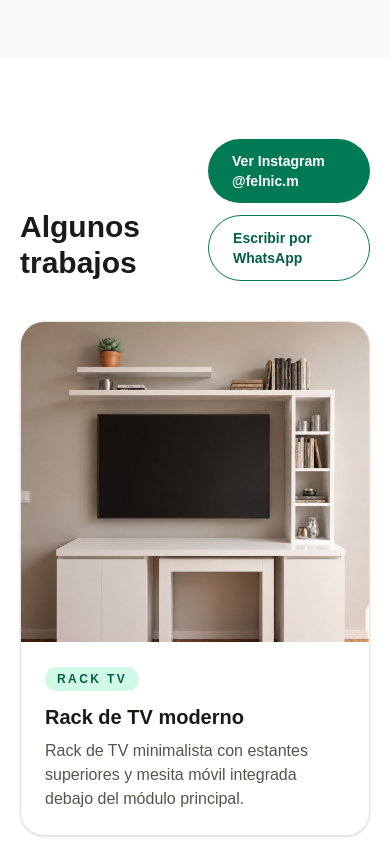
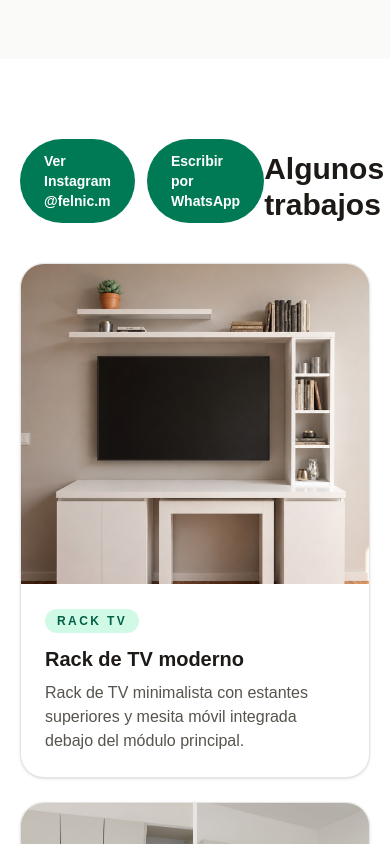
Before and after one commit to Felnic321/felnic-web, a Next.js app: page / in a window 390 px wide. Shown: the part 1740-2584 px from the top of the page. Built offline with nearby package versions, Linux system fonts and the light colour scheme.

Commit message:
Responsive mobile y mejoras visuales

```diff
--- a/app/page.tsx
+++ b/app/page.tsx
@@ -18,7 +18,7 @@ const pasos = [
   {
     icon: "💬",
     title: "Nos escribís",
-    text: "Contanos qué mueble necesitás, tu zona y medidas aproximadas.",
+    text: "Contanos qué mueble necesitás y medidas aproximadas.",
   },
   {
     icon: "📐",
@@ -168,7 +168,7 @@ function PresupuestoForm() {
   }
 
   return (
-    <form className="rounded-[2rem] bg-white p-6 text-stone-900 shadow-2xl">
+    <form className="w-full max-w-full rounded-[2rem] bg-white p-4 sm:p-6 text-stone-900 shadow-2xl">
       <h3 className="text-2xl font-semibold">Solicitar presupuesto</h3>
 
       <div className="mt-6 grid gap-4">
@@ -196,7 +196,7 @@ function PresupuestoForm() {
             Medidas aproximadas (en metros)
           </p>
 
-          <div className="grid gap-3 sm:grid-cols-3">
+          <div className="grid gap-3 grid-cols-1 sm:grid-cols-3">
             <input
               placeholder="Largo"
               className="rounded-2xl border border-stone-300 px-4 py-3"
@@ -319,22 +319,22 @@ export default function FelnicLanding() {
         <section id="trabajos" className="bg-white py-20">
           <div className="mx-auto max-w-7xl px-5">
             <div className="mb-10 flex items-end justify-between">
-              <h2 className="text-3xl font-bold md:text-4xl">
-                Algunos trabajos
-              </h2>
-
-              <div className="flex flex-col gap-3">
+              <div className="flex flex-row gap-3">
   <Button href={instagramUrl}>
     Ver Instagram @felnic.m
   </Button>
 
   <Button
-    href={`https://wa.me/${whatsappNumber}?text=Hola%20Felnic%2C%20quiero%20hacer%20una%20consulta`}
-    variant="outline"
-  >
-    Escribir por WhatsApp
-  </Button>
+  href={`https://wa.me/${whatsappNumber}?text=Hola%20Felnic%2C%20quiero%20hacer%20una%20consulta`}
+>
+  Escribir por WhatsApp
+</Button>
 </div>
+<h2 className="text-3xl font-bold md:text-4xl">
+                Algunos trabajos
+              </h2>
+
+
             </div>
 
             <div className="grid gap-6 md:grid-cols-2">
```
